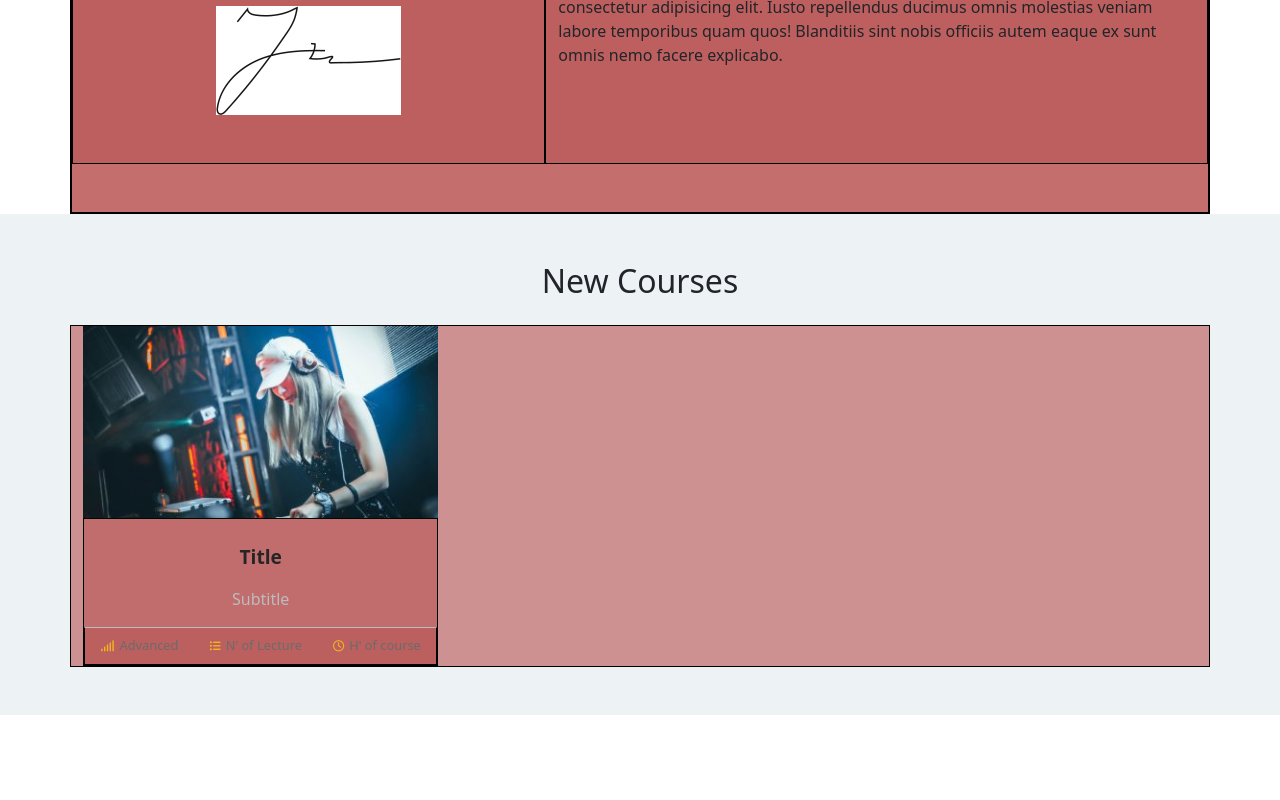
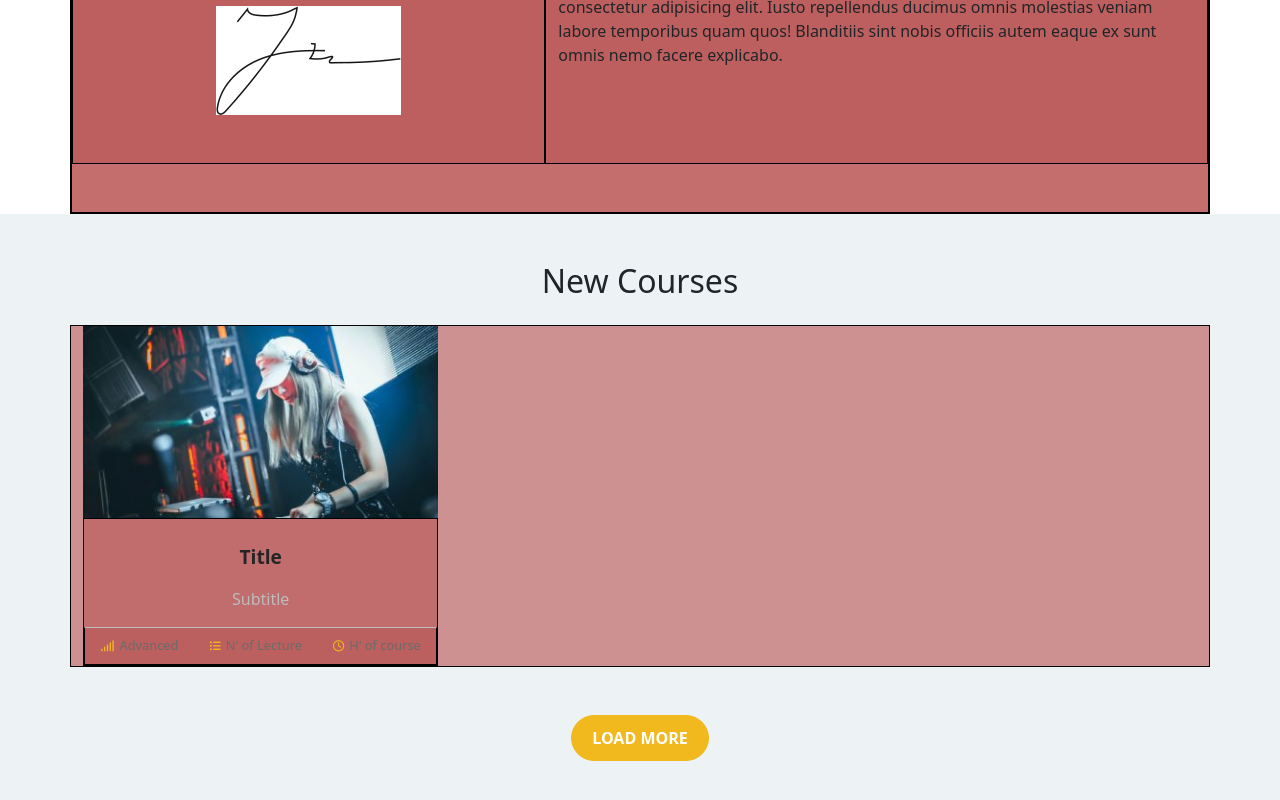
Before and after one commit to Silvia-Du/proj-html-vuejs, a Vue app: page / in a window 1280 px wide. Shown: the part 1156-1956 px from the top of the page. Before the commit the page ends 1871 px from the top, so only its background shows below. Built offline with nearby package versions, Linux system fonts and the light colour scheme.

Commit message:
Aggiunto btn

```diff
--- a/src/components/CoursesComp.vue
+++ b/src/components/CoursesComp.vue
@@ -1,5 +1,5 @@
 <template>
-  <div class="courses py-5 text-center">
+  <div class="courses pt-5 pb-2 text-center">
     <h2 class="mb-4">New Courses</h2>
     <div class="container debug">
       <div class="row row-cols-1 row-cols-md-2 row-cols-lg-3">
@@ -27,11 +27,10 @@
             </div>
           </div>
         </div>
+      </div>
 
-
-
-      </div>
     </div>
+    <button type="button" class="btn btn-primary rounded-pill my-5">Load More</button>
   </div>
 </template>
 
@@ -48,12 +47,15 @@ export default {
 
   .courses{
     background-color: #edf2f5;
-    // .col{
-    //   background-color: #edf2f5;
-    //   padding: 10px;
-    // }
     img{
       width: 100%;
+    }
+    .btn{
+      background-color: #f2b91e;
+      border-color: #f2b91e;
+      text-transform: uppercase;
+      font-weight: bold;
+      padding: 10px 20px;
     }
     .text-box{
       .title{
```
